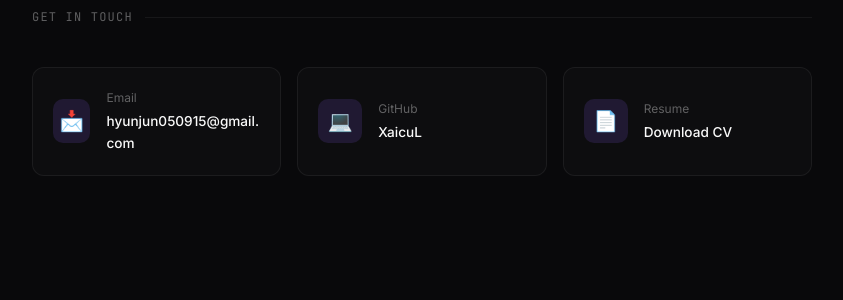
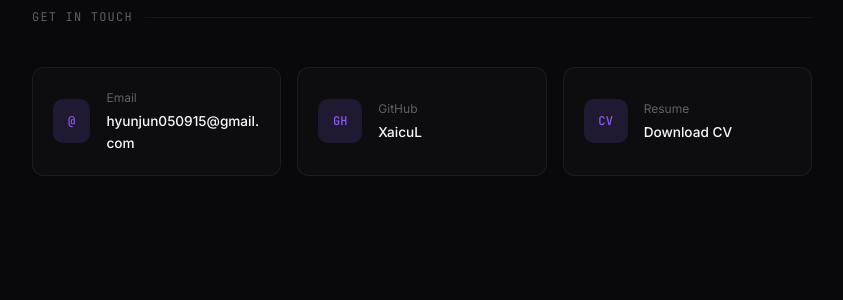
Before and after one commit to XaicuL/XaicuL.github.io, a Jekyll site: the page index.html, which Jekyll copies as it is, in a window 1280 px wide. Shown: the part 3907-4207 px from the top of the page, without its empty margins (250-1093 px from the left). Built offline with Jekyll 4.4.1, drawn with Linux system fonts in a browser that asks for light colours.

Commit message:
fix : replace web UI emojis with text labels
Co-authored-by: Cursor <cursoragent@cursor.com>

```diff
--- a/assets/css/components.css
+++ b/assets/css/components.css
@@ -254,7 +254,11 @@
     display: flex;
     align-items: center;
     justify-content: center;
-    font-size: 1.25rem;
+    font-family: 'JetBrains Mono', monospace;
+    font-size: 0.75rem;
+    font-weight: 500;
+    letter-spacing: 0.02em;
+    color: var(--accent);
 }
 
 .contact-label {
@@ -363,7 +367,11 @@
     display: flex;
     align-items: center;
     justify-content: center;
-    font-size: 0.875rem;
+    font-family: 'JetBrains Mono', monospace;
+    font-size: 0.65rem;
+    font-weight: 500;
+    letter-spacing: 0.02em;
+    color: var(--text-secondary);
 }
 
 .cmd-item-label {
--- a/index.html
+++ b/index.html
@@ -166,21 +166,21 @@
             <div class="section-label" id="contactLabel">Get in Touch</div>
             <div class="contact-grid">
                 <a href="mailto:hyunjun050915@gmail.com" class="contact-card">
-                    <div class="contact-icon">📩</div>
+                    <div class="contact-icon">@</div>
                     <div>
                         <div class="contact-label">Email</div>
                         <div class="contact-value">hyunjun050915@gmail.com</div>
                     </div>
                 </a>
                 <a href="https://github.com/XaicuL" target="_blank" class="contact-card">
-                    <div class="contact-icon">💻</div>
+                    <div class="contact-icon">GH</div>
                     <div>
                         <div class="contact-label">GitHub</div>
                         <div class="contact-value">XaicuL</div>
                     </div>
                 </a>
                 <a href="cv.pdf" download class="contact-card">
-                    <div class="contact-icon">📄</div>
+                    <div class="contact-icon">CV</div>
                     <div>
                         <div class="contact-label">Resume</div>
                         <div class="contact-value" id="downloadCV">Download CV</div>
@@ -236,72 +236,72 @@
             </div>
             <div class="cmd-list" id="cmdList">
                 <div class="cmd-item" onclick="scrollToSection('hero'); closeCommandPalette();">
-                    <div class="cmd-item-icon">🏠</div>
+                    <div class="cmd-item-icon">01</div>
                     <div class="cmd-item-label">Go to Home</div>
                     <div class="cmd-item-shortcut">1</div>
                 </div>
                 <div class="cmd-item" onclick="scrollToSection('journey'); closeCommandPalette();">
-                    <div class="cmd-item-icon">🚀</div>
+                    <div class="cmd-item-icon">02</div>
                     <div class="cmd-item-label">Go to Journey</div>
                     <div class="cmd-item-shortcut">2</div>
                 </div>
                 <div class="cmd-item" onclick="scrollToSection('work'); closeCommandPalette();">
-                    <div class="cmd-item-icon">📚</div>
+                    <div class="cmd-item-icon">03</div>
                     <div class="cmd-item-label">Go to Work</div>
                     <div class="cmd-item-shortcut">3</div>
                 </div>
                 <div class="cmd-item" onclick="scrollToSection('contact'); closeCommandPalette();">
-                    <div class="cmd-item-icon">✉️</div>
+                    <div class="cmd-item-icon">04</div>
                     <div class="cmd-item-label">Go to Contact</div>
                     <div class="cmd-item-shortcut">4</div>
                 </div>
                 <div class="cmd-item" onclick="scrollToSection('re'); closeCommandPalette();">
-                    <div class="cmd-item-icon">📝</div>
+                    <div class="cmd-item-icon">05</div>
                     <div class="cmd-item-label">Go to Re</div>
                     <div class="cmd-item-shortcut">5</div>
                 </div>
                 <div class="cmd-item" onclick="scrollToSection('updates'); closeCommandPalette();">
-                    <div class="cmd-item-icon">🔔</div>
+                    <div class="cmd-item-icon">06</div>
                     <div class="cmd-item-label">Go to Updates</div>
                     <div class="cmd-item-shortcut">6</div>
                 </div>
                 <div class="cmd-item"
                     onclick="window.open('https://github.com/XaicuL', '_blank'); closeCommandPalette();">
-                    <div class="cmd-item-icon">💻</div>
+                    <div class="cmd-item-icon">GH</div>
                     <div class="cmd-item-label">Open GitHub</div>
                     <div class="cmd-item-shortcut">G</div>
                 </div>
                 <div class="cmd-item"
                     onclick="window.open('https://dev.to/luc1a_no', '_blank'); closeCommandPalette();">
-                    <div class="cmd-item-icon">✍️</div>
+                    <div class="cmd-item-icon">DEV</div>
                     <div class="cmd-item-label">Open Dev.to</div>
                     <div class="cmd-item-shortcut">B</div>
                 </div>
                 <div class="cmd-item"
                     onclick="window.open('https://scholar.google.com/citations?user=-7L12NQAAAAJ&hl=en&authuser=1', '_blank'); closeCommandPalette();">
-                    <div class="cmd-item-icon">🎓</div>
+                    <div class="cmd-item-icon">SCH</div>
                     <div class="cmd-item-label">Open Google Scholar</div>
                     <div class="cmd-item-shortcut">S</div>
                 </div>
                 <div class="cmd-item"
                     onclick="window.open('https://www.linkedin.com/in/luciano05/', '_blank'); closeCommandPalette();">
-                    <div class="cmd-item-icon">🔗</div>
+                    <div class="cmd-item-icon">IN</div>
                     <div class="cmd-item-label">Open LinkedIn</div>
                     <div class="cmd-item-shortcut">L</div>
                 </div>
                 <div class="cmd-item"
                     onclick="window.location.href='mailto:hyunjun050915@gmail.com'; closeCommandPalette();">
-                    <div class="cmd-item-icon">✉️</div>
+                    <div class="cmd-item-icon">@</div>
                     <div class="cmd-item-label">Send Email</div>
                     <div class="cmd-item-shortcut">M</div>
                 </div>
                 <div class="cmd-item" onclick="downloadVCard(); closeCommandPalette();">
-                    <div class="cmd-item-icon">📇</div>
+                    <div class="cmd-item-icon">VC</div>
                     <div class="cmd-item-label">Download vCard</div>
                     <div class="cmd-item-shortcut">V</div>
                 </div>
                 <div class="cmd-item" onclick="toggleLanguage(); closeCommandPalette();">
-                    <div class="cmd-item-icon">🌐</div>
+                    <div class="cmd-item-icon">EN</div>
                     <div class="cmd-item-label">Toggle Language</div>
                     <div class="cmd-item-shortcut">T</div>
                 </div>
```
